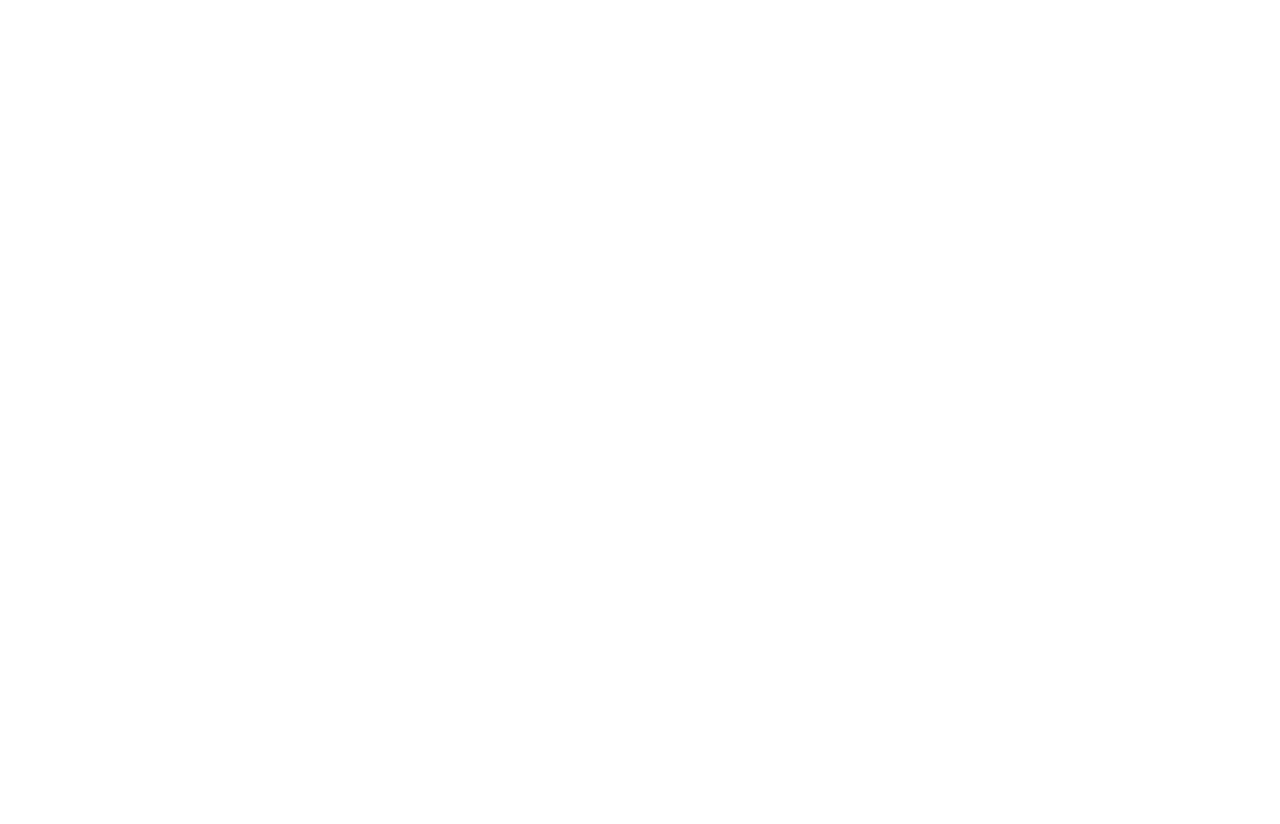
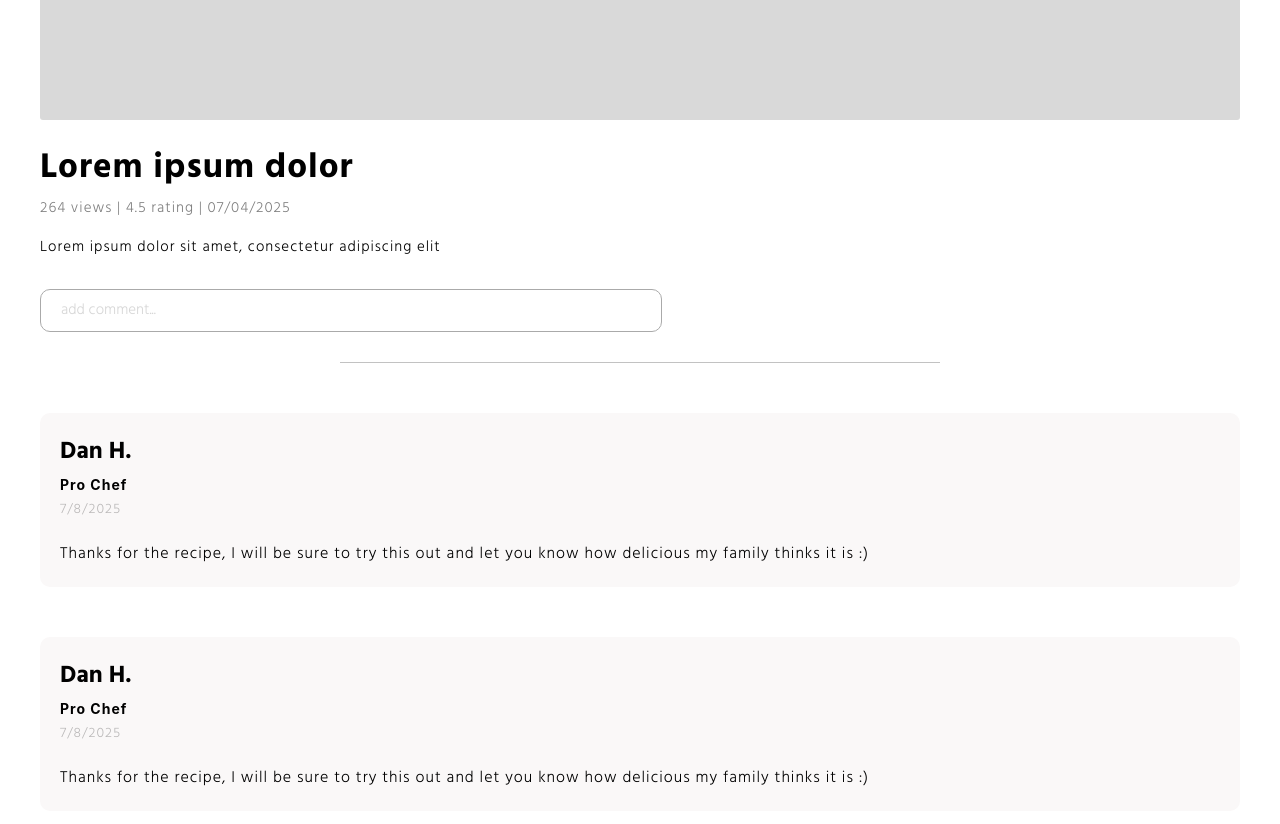
Before and after one commit to iBajwa93/2204_RecipeHub_project, a React (Create React App) app in the folder recipehub-frontend/: page /recipe in a window 1280 px wide. Before the commit this address had no page. Shown: the part 420-1244 px from the top of the page. Before the commit the page ends 800 px from the top, so only its background shows below. Built offline with nearby package versions, Linux system fonts and the light colour scheme.

Commit message:
User profile/portal settings/UI tweaked

```diff
--- a/recipehub-frontend/src/App.js
+++ b/recipehub-frontend/src/App.js
@@ -2,6 +2,7 @@ import logo from './logo.svg';
 import { BrowserRouter as Router, Route, Routes } from "react-router-dom"
 import HomePage from './pages/HomePage/HomePage'
 import Portal from './pages/Portal/Portal'
+import Recipe from './pages/Recipe/Recipe'
 import './App.css';
 
 function App() {
@@ -11,6 +12,7 @@ function App() {
         <Routes>
           <Route path="/" element={<HomePage/>} />
           <Route path="/portal" element={<Portal />}/>
+          <Route path="/recipe" element={<Recipe />}/>
         </Routes>
       </Router>
     </div>
--- a/recipehub-frontend/src/pages/Portal/Portal.css
+++ b/recipehub-frontend/src/pages/Portal/Portal.css
@@ -109,6 +109,7 @@
 
 .top-recipe-image {
     display: block;
+    cursor: pointer;
 }
 
 .top-recipe-name {
@@ -250,6 +251,31 @@
     margin-left: 20px;
 }
 
+.portal-body-recipes-list-search-btn-wrapper {
+    width: 100%;
+    margin-top: 25px;
+
+    text-align: left;
+}
+
+.filter-user-search {
+    width: 40%;
+    padding-right: 40px;
+    padding-left: 10px;
+    height: 40px;
+    font-size: 16px;
+    border: 1px solid #ccc;
+    border-radius: 5px;
+}
+
+.filter-user-search::placeholder {
+    font-family: HindBold;
+    padding: 15px;
+    font-size: 14px;
+    letter-spacing: 1px;
+    opacity: .6;
+}
+
 .portal-body-recipes-list-container {
     width: 100%;
     height: auto;
@@ -262,6 +288,7 @@
     width: 50%;
     height:auto;
     border-bottom: solid 0.5px rgba(0, 0, 0, 0.27);
+    padding-bottom: 20px;
 }
 
 .portal-body-recipes-item-title {
@@ -303,6 +330,29 @@
     letter-spacing: .5px;
 }
 
+.portal-body-recipes-item-delete-btn {
+    display: flex;
+    align-items: center;
+    justify-content: center;
+    align-self: flex-start;
+    border: none;
+    padding: 15px;
+    width: 30%;
+    color: white;
+    height: 30px;
+
+    border-radius: 5px;
+    font-family: HindLight;
+    letter-spacing: 1px;
+    background-color: #DF0B0B;
+    cursor: pointer;
+}
+
+.portal-body-recipes-item-delete-btn-wrapper {
+    width: 100%;
+
+}
+
 @font-face {
   font-family: 'HindLight';
   src: url('../../assets/fonts/hind/Hind-Light.ttf') format('truetype');
--- a/recipehub-frontend/src/pages/Portal/Portal.js
+++ b/recipehub-frontend/src/pages/Portal/Portal.js
@@ -2,6 +2,7 @@ import React, { useEffect, useState } from 'react';
 import './Portal.css';
 import pfp from '../../assets/images/pfp.png'
 import dummy2 from '../../assets/images/dummy2.png'
+import search from '../../assets/icons/search.png';
 
 
 const Portal = () => {
@@ -90,20 +91,37 @@ elit dolor ipsum</p>
                 <button className="filter-newer">Newer</button>
                 <button className="filter-older">Older</button>
                 <button className="filter-top">Top</button>
+
             </div>
             <div className="portal-body-recipes-list-container">
                 <div className="portal-body-recipes-item">
                     <h1 className="portal-body-recipes-item-title">Lorem ipsum  </h1>
                     <p className="portal-body-recipes-item-desc">Lorem ipsum dolor sit amet, consectetur</p>
+                    <div className="portal-body-recipes-item-delete-btn-wrapper">
+                        <button className="portal-body-recipes-item-delete-btn">Delete</button>
+                    </div>
                 </div>
                 <div className="portal-body-recipes-item">
                     <h1 className="portal-body-recipes-item-title">Lorem ipsum  </h1>
                     <p className="portal-body-recipes-item-desc">Lorem ipsum dolor sit amet, consectetur</p>
+                    <div className="portal-body-recipes-item-delete-btn-wrapper">
+                        <button className="portal-body-recipes-item-delete-btn">Delete</button>
+                    </div>
                 </div>
                 <div className="portal-body-recipes-item">
                     <h1 className="portal-body-recipes-item-title">Lorem ipsum  </h1>
                     <p className="portal-body-recipes-item-desc">Lorem ipsum dolor sit amet, consectetur</p>
+                    <div className="portal-body-recipes-item-delete-btn-wrapper">
+                        <button className="portal-body-recipes-item-delete-btn">Delete</button>
+                    </div>
+
                 </div>
+            </div>
+            <div className="portal-body-recipes-list-search-btn-wrapper">
+
+                <input type="text" className="filter-user-search" placeholder='search recipe'/>
+
+
             </div>
         </div>
         <div className="portal-body-grid-item">
--- /dev/null
+++ b/recipehub-frontend/src/pages/Recipe/Recipe.css
@@ -0,0 +1,170 @@
+.recipe-container {
+    width: 100%;
+    height: auto;
+    justify-content: center;
+    align-items: center;
+    padding: 40px;
+    box-sizing: border-box;
+}
+
+.recipe-video-wrapper {
+    background-color: #D9D9D9;
+    width: 100%;
+    height: 500px;
+    padding: 15px;
+    box-sizing: border-box;
+    border-radius: 3px;
+}
+
+.recipe-video-wrapper {
+    width: 100%;
+}
+
+.recipe-video-title {
+    width: 100%;
+    padding-top: 20px;
+    margin: 0;
+    text-align: left;
+    font-family: HindBold;
+    font-size: 35px;
+    letter-spacing: 1px;
+}
+
+.recipe-video-info {
+    font-size: 15px;
+    width: 100%;
+    margin: 0;
+    text-align: left;
+    font-family: HindLight;
+    opacity: .5;
+    letter-spacing: 1px;
+}
+
+.recipe-video-desc {
+    width: 100%;
+    font-size: 15px;
+    font-family: HindLight;
+    letter-spacing: 1px;
+    text-align: left;
+
+}
+
+.recipe-video-comment-input {
+    padding-top: 30px;
+    border-radius: 2px;
+    border: none;
+    border: solid .2px black;
+    padding: 15px;
+    width: 50%;
+    opacity: .33;
+}
+
+.recipe-video-comment-input::placeholder {
+    font-family: HindLight;
+    color: black;
+    opacity: .48;
+    font-size: 15px;
+    padding: 10px;
+}
+
+.recipe-video-comment-wrapper {
+
+    width: 100%;
+    height: auto;
+    display: flex;
+    justify-content: flex-start;
+    margin-top: 30px;
+}
+
+.recipe-video-comment-input {
+    text-align: left;
+    position: relative;
+    margin: 0;
+    font-family: HindLight;
+    padding: 10px;
+    border-radius: 10px;
+}
+
+.recipe-comments-divider {
+    position: relative;
+    height: 1px;
+    width: 100%;
+    background-color: black;
+    opacity: .24;
+}
+
+.recipe-comments-divider {
+    width: 50%;
+    height: 1px;
+    background-color: black;
+    margin: auto;
+}
+
+.recipe-video-comments-container {
+    width: 100%;
+    height: auto;
+
+
+}
+
+.recipe-video-comment-item {
+    width: 100%;
+    height: auto;
+    background-color: #FAF8F8;
+    margin-top: 50px;
+    border-radius: 10px;
+}
+
+.recipe-video-comment-item-author {
+    text-align: left;
+    font-family: HindBold;
+    font-size: 24px;
+    margin: 0;
+    padding: 20px;
+    padding-bottom: 0;
+}
+
+.recipe-video-comment-item-author-rank {
+    text-align: left;
+    font-size: 14px;
+    margin: 0;
+    padding: 20px;
+    padding-bottom: 0;
+    letter-spacing: 1px;;
+    padding-top: 5px;
+}
+
+
+.recipe-video-comment-item-date {
+    text-align: left;
+    font-size: 14px;
+    font-family: HindLight;
+    opacity: .25;
+    margin: 0;
+    padding: 20px;
+    padding-bottom: 0;
+    letter-spacing: 1px;
+     padding-top: 5px;
+}
+
+.recipe-video-comment-item-desc {
+    text-align: left;
+    margin: 0;
+    padding: 20px;
+    font-family: HindLight;
+    letter-spacing: 1px;;
+}
+
+@font-face {
+  font-family: 'HindBold';
+  src: url('../../assets/fonts/hind/Hind-Bold.ttf') format('truetype');
+  font-weight: 600;
+  font-style: normal;
+}
+
+@font-face {
+  font-family: 'HindLight';
+  src: url('../../assets/fonts/hind/Hind-Light.ttf') format('truetype');
+  font-weight: 600;
+  font-style: normal;
+}
--- /dev/null
+++ b/recipehub-frontend/src/pages/Recipe/Recipe.js
@@ -0,0 +1,53 @@
+import React, { useEffect, useState } from 'react';
+import { useParams } from 'react-router-dom';
+import './Recipe.css';
+
+const Recipe = () => {
+
+  return (
+    <div className="recipe-container">
+      <div className="recipe-video-wrapper">
+
+      </div>
+      <h1 className="recipe-video-title">
+        Lorem ipsum dolor
+      </h1>
+      <h3 className="recipe-video-info">
+        264 views | 4.5 rating | 07/04/2025
+      </h3>
+      <p className="recipe-video-desc">
+        Lorem ipsum dolor sit amet, consectetur adipiscing
+        elit
+      </p>
+      <div className="recipe-video-comment-wrapper">
+        <input placeholder="add comment..." type="text" className="recipe-video-comment-input"/>
+      </div>
+
+      <div className="recipe-video-comment-wrapper">
+
+      </div>
+
+      <div className="recipe-comments-divider"></div>
+
+      <div className="recipe-video-comments-container">
+        <div className="recipe-video-comment-item">
+          <h1 className="recipe-video-comment-item-author">Dan H.</h1>
+          <h3 className="recipe-video-comment-item-author-rank">Pro Chef</h3>
+          <h3 className="recipe-video-comment-item-date">7/8/2025</h3>
+          <p className="recipe-video-comment-item-desc">Thanks for the recipe, I will be sure to try this out and let you know how delicious my family thinks
+it is :)</p>
+        </div>
+        <div className="recipe-video-comment-item">
+          <h1 className="recipe-video-comment-item-author">Dan H.</h1>
+          <h3 className="recipe-video-comment-item-author-rank">Pro Chef</h3>
+          <h3 className="recipe-video-comment-item-date">7/8/2025</h3>
+          <p className="recipe-video-comment-item-desc">Thanks for the recipe, I will be sure to try this out and let you know how delicious my family thinks
+it is :)</p>
+        </div>
+      </div>
+
+    </div>
+  );
+};
+
+export default Recipe;
```
